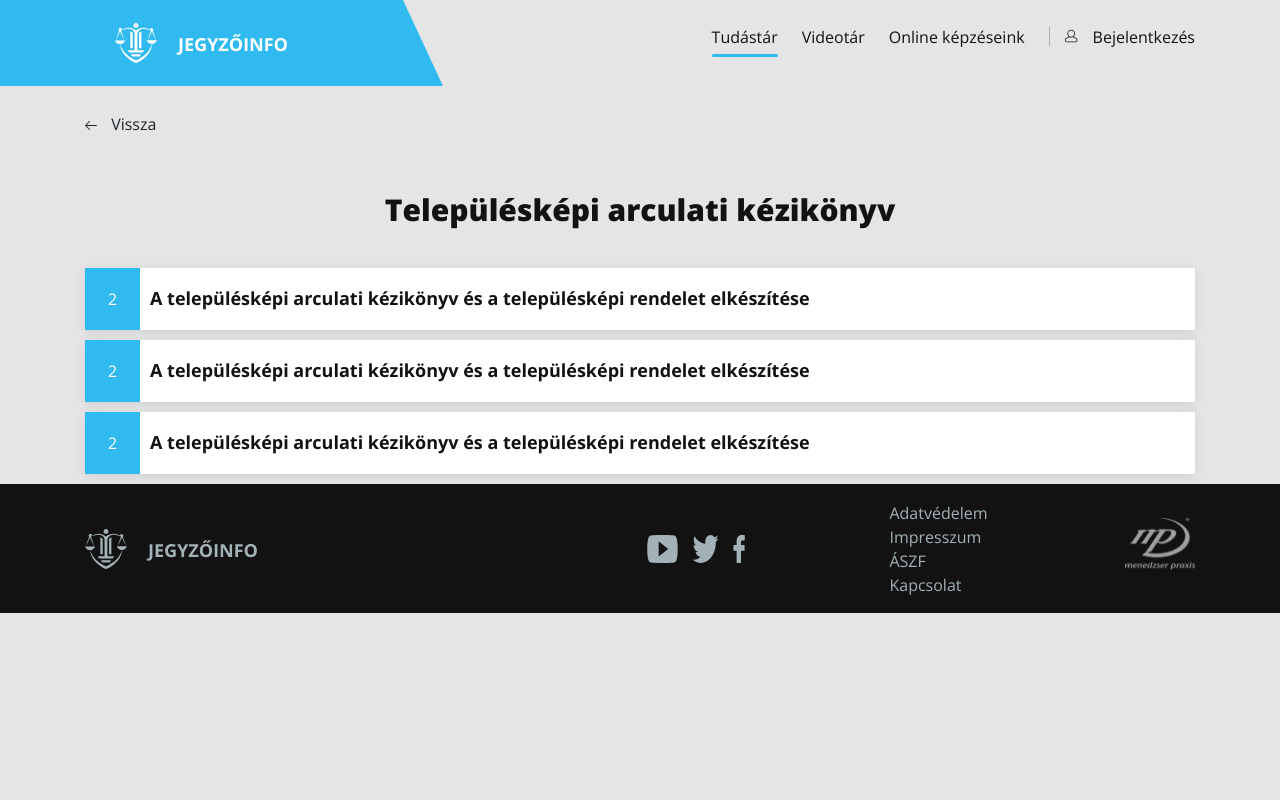
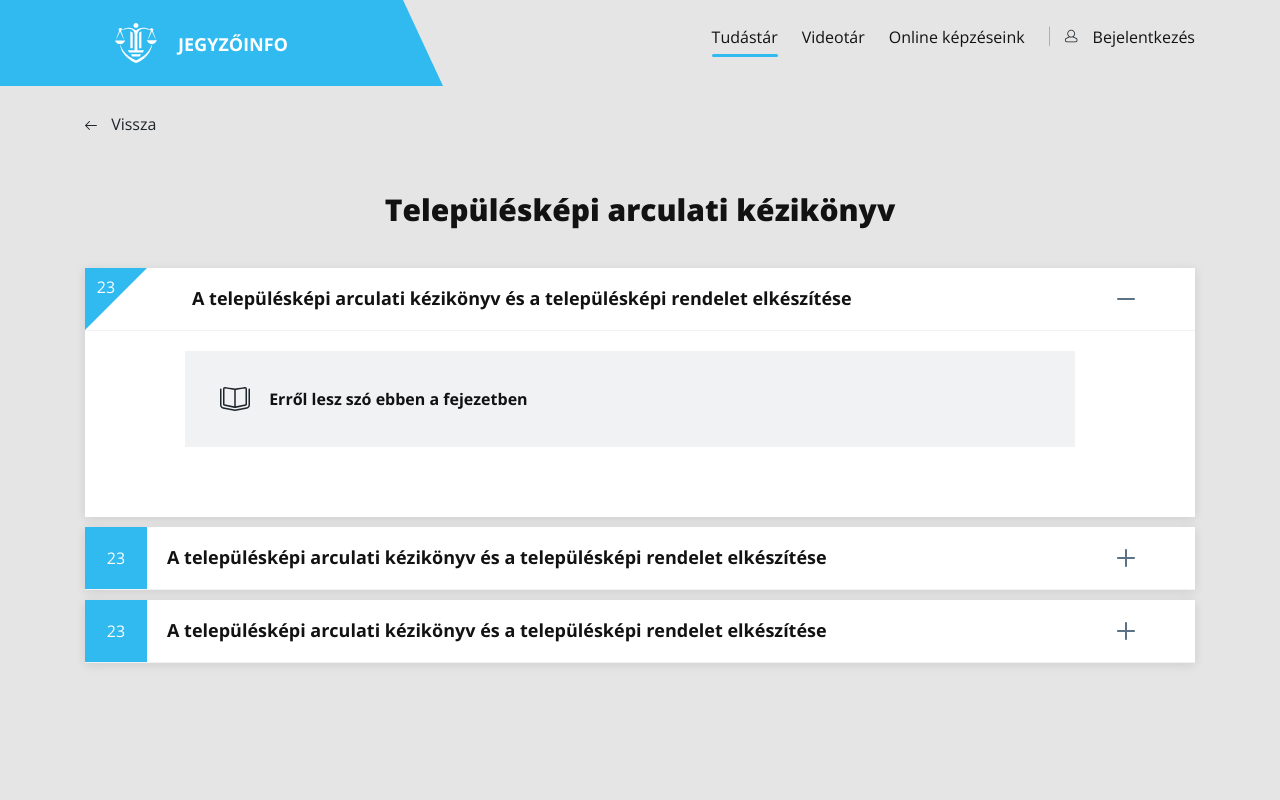
Before and after one commit to Kalamane264/Jinfo, an Angular app in the folder JegyzoInfo/ClientApp/: page /topic in a window 1280 px wide. Shown: the top 800 px of the page. Built offline with nearby package versions, Linux system fonts and the light colour scheme.

Commit message:
topicOpener

```diff
--- a/JegyzoInfo/ClientApp/src/app/components/chapter/chapter.component.html
+++ b/JegyzoInfo/ClientApp/src/app/components/chapter/chapter.component.html
@@ -1,20 +1,24 @@
 <div class="chapterWrap">
-  <div class="firstRow">
+  <div class="firstRow" (click)="open()">
     <div class="leftSide">
-      <div class="number">
-        2
+      <div class="number" [class.opened]="opened">
+        <div>
+          23
+        </div>
       </div>
-      <div class="title">
+      <div class="title" [class.opened]="opened">
         <h5>
           A településképi arculati kézikönyv és a településképi rendelet elkészítése
         </h5>
       </div>
     </div>
-    <div class="rightSide">
-
-    </div>
+    <div class="rightSide" [class.opened]="opened"></div>
   </div>
-  <div class="content">
-
+  <div class="content" [class.opened]="opened">
+    <section class="about">
+      <h6>
+        Erről lesz szó ebben a fejezetben
+      </h6>
+    </section>
   </div>
 </div>
--- a/JegyzoInfo/ClientApp/src/app/components/chapter/chapter.component.scss
+++ b/JegyzoInfo/ClientApp/src/app/components/chapter/chapter.component.scss
@@ -1,31 +1,94 @@
 @import "../../../varsAndMixins.scss";
 
 .chapterWrap{
-  display: flex;
+  // display: flex;
   background-color: white;
   box-shadow: 0px 2px 10px rgba(0, 0, 0, 0.1);
   margin-bottom: 10px;
   .firstRow{
+    width: 100%;
     display: flex;
+    justify-content: space-between;
+    align-items: center;
+    cursor: pointer;
+    border-bottom: 1px solid $lightGray;
     .leftSide{
       display: flex;
       .number{
-        width: 55px;
+        position: relative;
+        width: 62px;
         height: 62px;
-        background-color: $blue;
         color: white;
         display: flex;
         justify-content: center;
         align-items: center;
+        overflow: hidden;
+        &::before{
+          content: "";
+          transition: .2s linear;
+          background-color: $blue;
+          position: absolute;
+          top: 0;
+          right: 0;
+          bottom: 0;
+          left: 0;
+        }
+        &.opened{
+          &::before{
+            transform: rotate(45deg) scale(2) translate(-50%);
+          }
+          > div{
+            left: -10px;
+            top: -12px;
+          }
+        }
+        > div{
+          transition: .2s linear;
+          position: relative;
+          left: 0;
+          top: 0;
+        }
       }
       .title{
         display: flex;
         align-items: center;
-        padding-left: 10px;
+        padding-left: 20px;
+        transition: .2s linear;
+        &.opened{
+          padding-left: 45px;
+        }
         h5{
           margin-bottom: 0;
         }
       }
     }
+    .rightSide{
+      width: 18px;
+      height: 18px;
+      background-image: url("/assets/img/plus-minus.svg");
+      margin-right: 60px;
+      &.opened{
+        background-position: 0 -18px;
+      }
+    }
+  }
+  .content{
+    padding: 20px 120px 70px 100px;
+    display: none;
+    &.opened{
+      display: block;
+    }
+    .about{
+      background-color: $lightGray;
+      padding: 30px 35px;
+      h6{
+        &::before{
+          content: url("/assets/img/book.svg");
+          margin-right: 15px;
+          position: relative;
+          bottom: -6px;
+        }
+      }
+    }
   }
 }
--- a/JegyzoInfo/ClientApp/src/app/components/chapter/chapter.component.ts
+++ b/JegyzoInfo/ClientApp/src/app/components/chapter/chapter.component.ts
@@ -1,4 +1,4 @@
-import { Component, OnInit } from '@angular/core';
+import { Component, Input, OnInit } from '@angular/core';
 
 @Component({
   selector: 'app-chapter',
@@ -7,9 +7,14 @@ import { Component, OnInit } from '@angular/core';
 })
 export class ChapterComponent implements OnInit {
 
+  @Input() opened = false;
+
   constructor() { }
 
   ngOnInit(): void {
   }
 
+  open(){
+    this.opened = !this.opened;
+  }
 }
--- a/JegyzoInfo/ClientApp/src/app/pages/topic-page/topic-page.component.html
+++ b/JegyzoInfo/ClientApp/src/app/pages/topic-page/topic-page.component.html
@@ -6,7 +6,7 @@
     </h1>
   </div>
   <div class="chaptersWrap">
-    <app-chapter></app-chapter>
+    <app-chapter [opened]="true"></app-chapter>
     <app-chapter></app-chapter>
     <app-chapter></app-chapter>
   </div>
--- a/JegyzoInfo/ClientApp/src/app/pages/topic-page/topic-page.component.scss
+++ b/JegyzoInfo/ClientApp/src/app/pages/topic-page/topic-page.component.scss
@@ -6,4 +6,5 @@
 }
 .chaptersWrap{
   margin-top: 40px;
+  padding-bottom: 220px;
 }
--- a/JegyzoInfo/ClientApp/src/styles.scss
+++ b/JegyzoInfo/ClientApp/src/styles.scss
@@ -8,6 +8,7 @@ body{
   font-size: 16px;
   background-color: #E5E5E5 !important;
   color: $dark;
+  overflow-y: scroll;
 }
 a, a:hover, a:visited{ color: inherit !important; text-decoration: none !important;}
 h1, h2, h3, ul, p{ padding: 0; margin: 0; }
```
Also changed, not shown: JegyzoInfo/ClientApp/src/assets/img/book.svg (added), JegyzoInfo/ClientApp/src/assets/img/plus-minus.svg (added).
